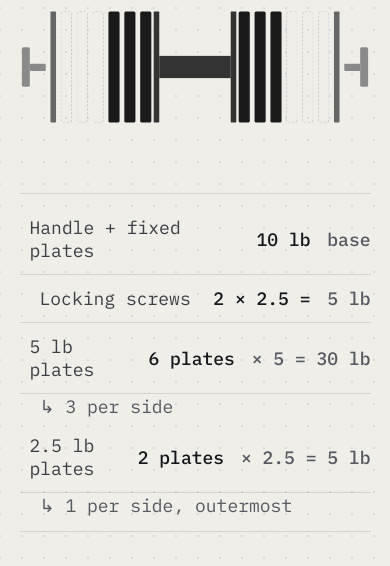
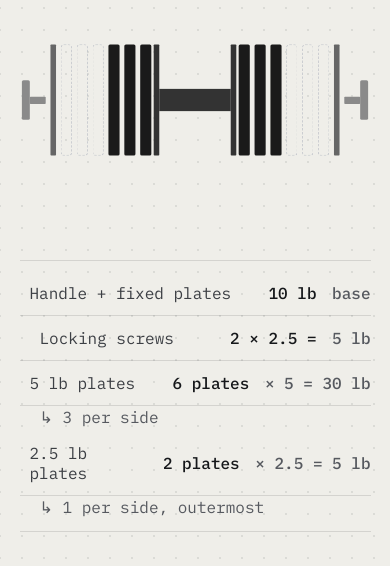
Before and after one commit to matthewpereira/eisenlink-calculator, a plain HTML site: page index.html in a window 390 px wide. Shown: the part 278-844 px from the top of the page. Drawn offline with Linux system fonts and the light colour scheme.

Commit message:
Step breakdown font down to 16px to stop line wrapping on small phones

```diff
--- a/css/styles.css
+++ b/css/styles.css
@@ -180,13 +180,13 @@ input[type=range]::-moz-range-thumb {
   align-items: center;
   padding: 12px 0;
   border-bottom: 1px solid var(--line);
-  font-size: 18px;
+  font-size: 16px;
 }
 
 .breakdown-row:last-child { border-bottom: none; }
 .breakdown-row .lbl { color: var(--chrome); display: flex; align-items: center; gap: 10px; min-width: 0; }
 .breakdown-row .val { font-weight: 500; color: var(--text); white-space: nowrap; flex-shrink: 0; padding-left: 10px; }
-.breakdown-row .sub { font-size: 18px; color: var(--muted); margin-left: 6px; }
+.breakdown-row .sub { font-size: 16px; color: var(--muted); margin-left: 6px; }
 
 /* Sub-label rows (↳ N per side) always reserve the same height so the
    layout below the breakdown never shifts as plates change. */
@@ -194,7 +194,7 @@ input[type=range]::-moz-range-thumb {
   padding: 1px 0 4px 20px;
   border-bottom: none;
   min-height: 21px;
-  font-size: 18px;
+  font-size: 16px;
 }
 
 /* Visual dumbbell */
```
